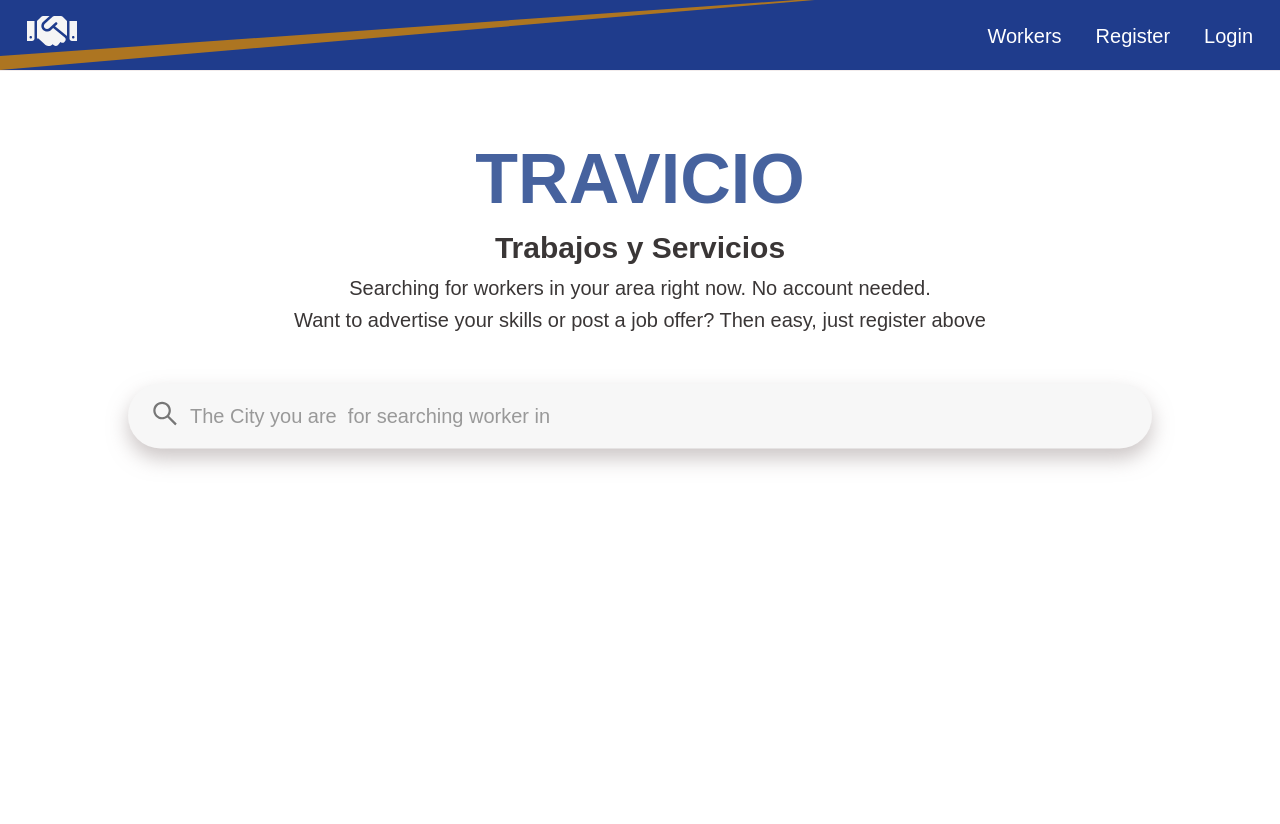
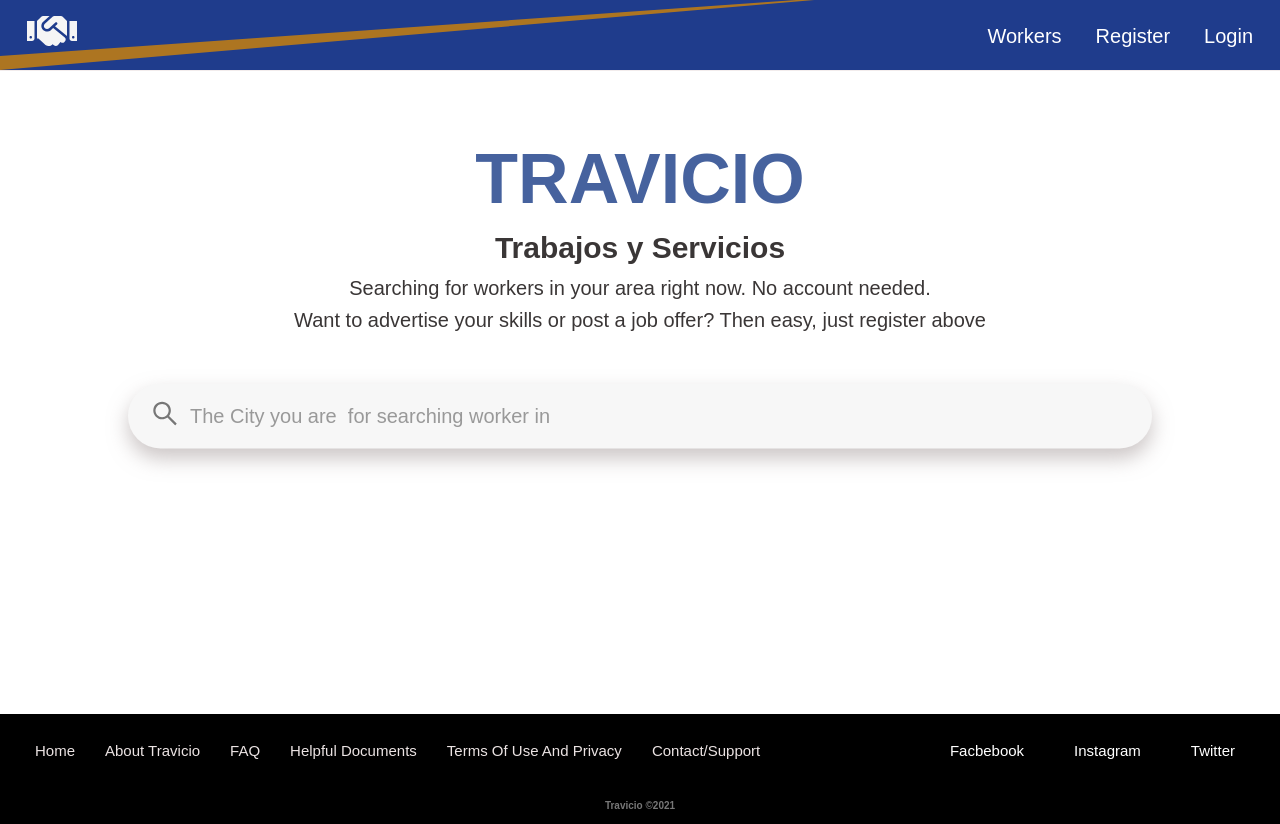
Before and after one commit to Salim255/TRAVICIO_1, a React (Create React App) app in the folder client/: page / in a window 1280 px wide. Before the commit the page ends 800 px from the top, so only its background shows below. Built offline with nearby package versions, Linux system fonts and the light colour scheme; no server answers.

Commit message:
footerResize

```diff
--- a/client/src/App.js
+++ b/client/src/App.js
@@ -5,6 +5,7 @@ import Landing from './components/layout/Landing';
 import Navbar from './components/layout/Navbar' ;
 //import Header from './components/layout/Header';
 import Shape from './components/layout/Shape';
+import Footer from './components/layout/Footer';
 import { Routes } from './components/routing/Routes';
 
 
@@ -37,10 +38,7 @@ const App = () => {
           <Shape/>
           <Route exact  path='/' component={ Landing} />
           <Route component={Routes}/>
-
-
-
-
+          <Footer/>
         </Fragment>
      </Router>
     </Provider>
--- a/client/src/App.scss
+++ b/client/src/App.scss
@@ -16,3 +16,4 @@
 @import './styles/components/_reviews';
 @import './styles/components/_settings';
 @import './styles/components/_post';
+@import './styles/components/_footer';
--- a/client/src/components/Profile/Profile.js
+++ b/client/src/components/Profile/Profile.js
@@ -18,7 +18,8 @@ const Profile = ({getProfileById, profile: {profile, loading}, match , auth}) =>
 
 
   return  <Fragment >
-      {profile === null || loading ? <Spinner/> : <Fragment>
+    <div className='profilTO'>
+    {profile === null || loading ? <Spinner/> : <Fragment>
           <Link to='/profiles' className='btn btn-light'>
               Back To Profiles
           </Link>
@@ -27,7 +28,7 @@ const Profile = ({getProfileById, profile: {profile, loading}, match , auth}) =>
           </Link>) }
           <div className="profile-gride my-1 ">
               <ProfileTop profile={profile} user={auth} />
-              <ProfileAbout profile={profile}/>
+             {/*  <ProfileAbout profile={profile}/> */}
 
               <div className="profile-exp bg-white p-2">
                   <h2 className="text-primary fontSize">Experience</h2>
@@ -49,6 +50,7 @@ const Profile = ({getProfileById, profile: {profile, loading}, match , auth}) =>
           </div>
 
       </Fragment> }
+    </div>
   </Fragment>
 };
 
--- /dev/null
+++ b/client/src/components/layout/Footer.js
@@ -0,0 +1,52 @@
+import React from 'react'
+
+const Footer = () => {
+    return (
+       <div className='footerSection'>
+             <div className="footer">
+            <ul className="footer__list">
+             <li className="footer__item">
+                    <a href="/" className="footer__link">home</a>
+                </li>
+                <li className="footer__item">
+                    <a href="#" className="footer__link">About Travicio</a>
+                </li>
+                <li className="footer__item">
+                    <a href="#" className="footer__link">FAQ</a>
+                </li>
+                <li className="footer__item">
+                    <a href="#" className="footer__link">Helpful Documents</a>
+                </li>
+                <li className="footer__item">
+                    <a href="#" className="footer__link">Terms of Use And Privacy</a>
+                </li>
+                <li className="footer__item">
+                    <a href="#" className="footer__link">Contact/Support</a>
+                </li>
+
+            </ul>
+
+
+            <div className="footer__social">
+                <ul className="footer__social-list">
+                    <li className="footer__social-item"><a className="footer__social-link" href="#">facbebook</a></li>
+                    <li className="footer__social-item"><a className="footer__social-link"href="#">instagram</a></li>
+                    <li className="footer__social-item"><a className="footer__social-link"href="#">twitter</a></li>
+                </ul>
+
+            </div>
+
+        </div>
+        <div className="footer__mid">
+                {/* <div className="footer__logo">
+                   <h2>travicio</h2>
+                </div> */}
+                <div className="footer__copyright">
+                      <h1>Travicio &copy;2021</h1>
+                </div>
+            </div>
+       </div>
+    )
+}
+
+export default Footer
--- a/client/src/components/layout/Search.js
+++ b/client/src/components/layout/Search.js
@@ -34,9 +34,9 @@ const Search = ({ getFilteredProfiles,getProfiles, locationn,profile:{ profiles,
 
    const handleClick = (e) => {
 
-     console.log(e.target);
+     console.log(e.target.value);
      const result = document.querySelector('.card__heading-span');
-
+     //console.log(result);
    }
    const handlChange =(e) =>{
         e.preventDefault() ;
--- a/client/src/styles/abstracts/_utilities.scss
+++ b/client/src/styles/abstracts/_utilities.scss
@@ -17,8 +17,12 @@
 }
 
 /* Utilities */
+.profilTO {
+  min-height: 60vh;
+}
 .contain {
   max-width: 1100px;
+
   margin: auto;
 }
 .container {
@@ -28,6 +32,7 @@
   padding: 0 2rem;
   padding-top: 14rem;
   margin-bottom: 3rem;
+
   @include respond(tab-port) {
     padding: 0 3rem;
     padding-top: 5rem;
@@ -149,9 +154,9 @@ span {
   }
 }
 .searchItemMargin {
-  margin-top: 15rem;
+  margin-top: 5rem;
   //min-height: 80vh;
   @include respond(tab-port) {
-    margin-top: 20rem;
+    margin-top: 10rem;
   }
 }
--- a/client/src/styles/components/_footer.scss
+++ b/client/src/styles/components/_footer.scss
@@ -1,120 +1,141 @@
-.footer{
-    height: 25rem;
+.footerSection {
+  position: relative;
+  bottom: 100%;
+  width: 100%;
+  margin-top: 10rem;
+  height: 11rem;
   background-color: black;
-    padding: 4rem 2rem;
+  font-size: 1.5rem;
+  @include respond(tab-land) {
+    flex-direction: column;
+    padding: 4rem 0rem;
+    height: 45rem;
+  }
+}
+
+.footer {
+  padding: 1rem 2rem;
   display: flex;
   justify-content: space-between;
   align-items: center;
   text-transform: capitalize;
   //flex-direction: column;
-    @include respond(tab-land){
+  @include respond(tab-land) {
     flex-direction: column;
     padding: 4rem 0rem;
     height: 35rem;
-
   }
-    &__list{
+  @include respond(phone) {
+    flex-direction: column;
+    padding: 1rem 0rem;
+    height: 35rem;
+    //justify-content: start;
+  }
+  &__list {
     display: flex;
     justify-content: space-between;
     align-items: center;
-       @include respond(tab-land){
-           border-bottom: .8px solid $color-gray-light-1;
+    @include respond(tab-land) {
+      border-bottom: 0.8px solid $color-gray-dark-2;
       width: 90%;
-
-
+      flex-direction: column;
+      li:last-child {
+        margin-bottom: 2rem;
       }
     }
-    &__item{
+  }
+  &__item {
     list-style: none;
     padding: 1.5rem;
-        transition: all .2s;
-        &:hover{
-            transform: scale(1.2) ;
+    transition: all 0.2s;
+    @include respond(phone) {
+      //flex-basis: 100%;
+      padding: 0.5rem;
+    }
+    &:hover {
+      transform: scale(1.05);
     }
   }
-    &__link{
+  &__link {
     text-decoration: none;
-        color: $color-gray-dark;
-        font-size: 2rem;
+    color: rgb(235, 227, 227);
+    //font-size: 1.5rem;
     font-weight: 300;
-        @include respond(tab-land){
+    @include respond(tab-land) {
       font-size: 1.5rem;
     }
+    &:hover {
+      color: $color-terciary;
     }
-    &__social{
-
-        color:$color-gray-light-1;
-        @include respond(tab-land){
+  }
+  &__social {
+    color: rgb(235, 227, 227);
+    @include respond(tab-land) {
       width: 80%;
     }
     font-weight: 300;
-        &-list{
+    &-list {
       display: flex;
       list-style: none;
       justify-content: space-between;
       align-items: center;
-            @include respond(tab-land){
-                border-bottom: .8px solid $color-gray-light-1;
-                margin-top: .5rem;
-
-
-            }
-
-        }
-        &-item{
-            padding: 1.5rem;
-            transition: all .2s;
-            &:hover{
-                cursor: pointer;
-                transform: scale(1.2) ;
-
+      @include respond(tab-land) {
+        margin-bottom: 4rem;
+        border-bottom: 0.8px solid $color-gray-dark-2;
+        margin-top: 0.5rem;
       }
     }
-        &-link{
+    &-item {
+      padding: 1.5rem;
+      transition: all 0.2s;
+      @include respond(phone) {
+        padding: 1rem;
+      }
+      &:hover {
+        cursor: pointer;
+        transform: scale(1.2);
+      }
+    }
+    &-link {
       text-decoration: none;
       margin: 1rem;
-            color: $color-gray-dark;
-            font-size: 2rem;
+      color: rgb(235, 227, 227);
+      //font-size: 1.5rem;
       &:link,
-            &:active{
+      &:active {
         color: $color-white;
       }
-            @include respond(tab-land){
+      @include respond(tab-land) {
         font-size: 1.5rem;
-
-
-            }
-
-        }
-    }
-    &__logo{
-        background-image: linear-gradient(
-        $color-primary-light,
-        $color-gray-dark
-       );
-       color: $color-gray-light-1;
-        border-radius: 50%;
-        padding: 2rem .5rem;
-        font-size: 1rem;
-        transition: all 1s ;
-        &:hover{
-            cursor: pointer;
-            //transform: scale(1.1), ;
-            transform:rotateX(360deg) translateZ(0);
-        }
-
-    }
-    &__copyright{
-        font-size: .5rem;
-        text-align: center;
-        margin-top: 2rem;
-        color: $color-gray-dark;
-    }
-    &__mid{
-
-        @include respond(tab-land){
-            order: 1;
-            margin-top: 4rem;
+        margin: 0rem;
       }
     }
   }
+  /* &__logo {
+    background-image: linear-gradient($color-primary, $color-gray-dark);
+    color: $color-gray-light-1;
+    border-radius: 50%;
+    padding: 2rem 0.5rem;
+    font-size: 1rem;
+    transition: all 1s;
+    &:hover {
+      cursor: pointer;
+      //transform: scale(1.1), ;
+      transform: rotateX(360deg) translateZ(0);
+    }
+  } */
+  &__copyright {
+    font-size: 0.5rem;
+    text-align: center;
+    margin-top: 1rem;
+    color: $color-gray-dark;
+    @include respond(phone) {
+      margin-top: 0.5rem;
+    }
+  }
+  &__mid {
+    @include respond(tab-land) {
+      order: 1;
+    }
+  }
+}
--- a/client/src/styles/components/_landing.scss
+++ b/client/src/styles/components/_landing.scss
@@ -7,12 +7,12 @@
 }
 
 .landing {
-  position: fixed;
+  /*  position: fixed;
   top: 0;
   left: 0;
-  width: 100%;
+  width: 100%; */
   /* background: url('../../img/show3.jpeg') no-repeat center center/cover; */
-  height: 100vh;
+  height: 59.2vh;
   &__inner {
     color: rgb(58, 54, 54);
     //color: $color-secondary;
--- a/client/src/styles/components/_profiles.scss
+++ b/client/src/styles/components/_profiles.scss
@@ -157,6 +157,7 @@
   font-size: 1.8rem;
   font-weight: 400;
   margin-bottom: 1.5rem;
+  height: 25rem;
   @include respond(tab-port) {
     grid-template-columns: 1fr 3fr;
     border-radius: 1rem;
--- a/client/src/styles/components/_search.scss
+++ b/client/src/styles/components/_search.scss
@@ -306,6 +306,7 @@
   display: flex;
   justify-content: center;
   flex-wrap: wrap;
+  min-height: 60vh;
 }
 .profileItem {
   flex-basis: 31%;
```
Lines whose indentation alone changed are shown as unchanged.
